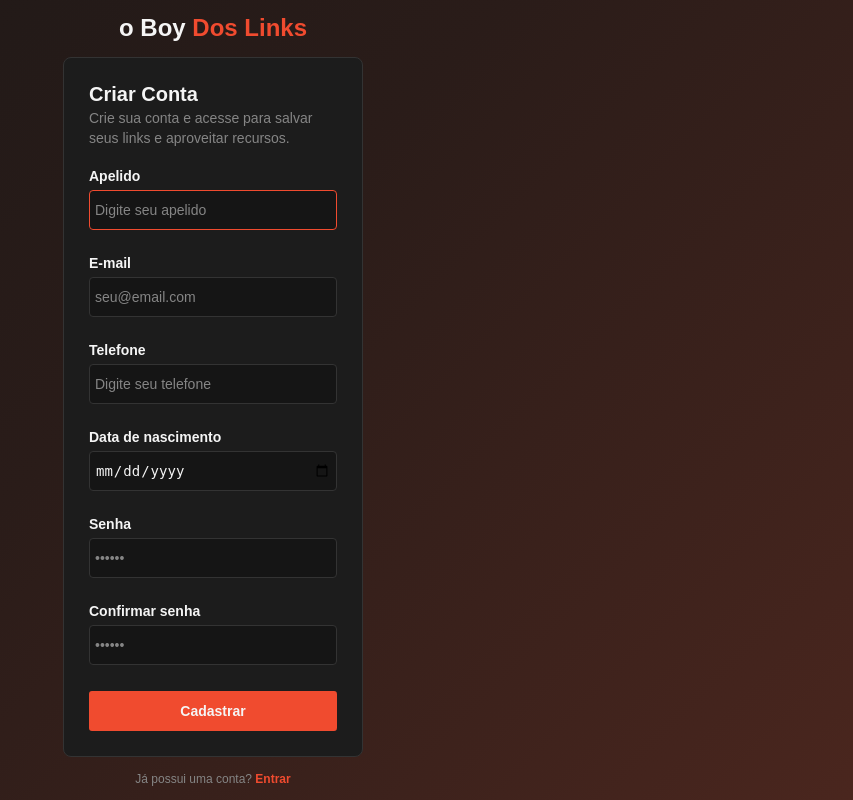
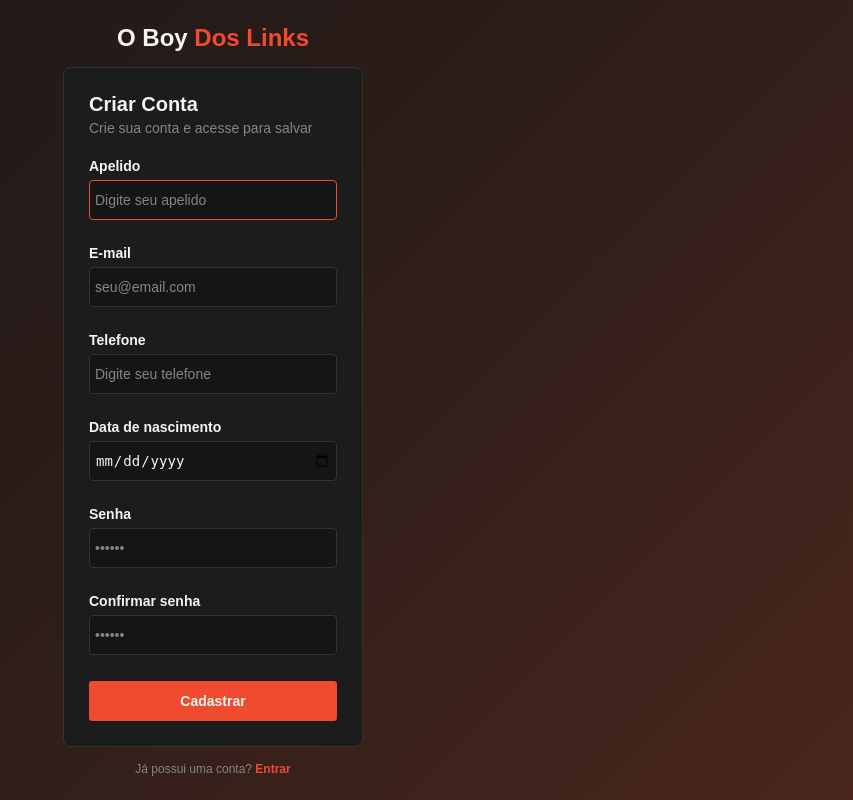
Before and after one commit to brunohro/Plataforma-o-boy-dos-links, a Django app: page /cadastro/ in a window 1280 px wide. Shown: the whole page, without its empty margins (427-1280 px from the left). Run offline with Django 5.2, Linux system fonts and the light colour scheme.

Commit message:
correções forms

```diff
--- a/plataforma/templates/plataforma/login/cadastro.html
+++ b/plataforma/templates/plataforma/login/cadastro.html
@@ -14,7 +14,9 @@
     <div class="cadastro-area">
 
         <h1 class="cadastro-titulo">
-            o Boy <span>Dos Links</span>
+                <a href="{% url 'index' %}">
+                    O Boy <span>Dos Links</span>
+                </a>
         </h1>
 
         <div class="cadastro-box">
@@ -22,8 +24,7 @@
             <h2 class="cadastro-subtitulo">Criar Conta</h2>
 
             <p class="cadastro-descricao">
-                Crie sua conta e acesse para salvar<br>
-                seus links e aproveitar recursos.
+                Crie sua conta e acesse para salvar
             </p>
 
             <form class="cadastro-form" method="post" novalidate>
--- a/plataforma/templates/plataforma/login/login.html
+++ b/plataforma/templates/plataforma/login/login.html
@@ -13,7 +13,9 @@
     <div class="login-area">
 
         <h1 class="login-titulo">
-            o Boy <span>Dos Links</span>
+                <a href="{% url 'index' %}">
+                    O Boy <span>Dos Links</span>
+                </a>
         </h1>
 
         <div class="login-box">
```
